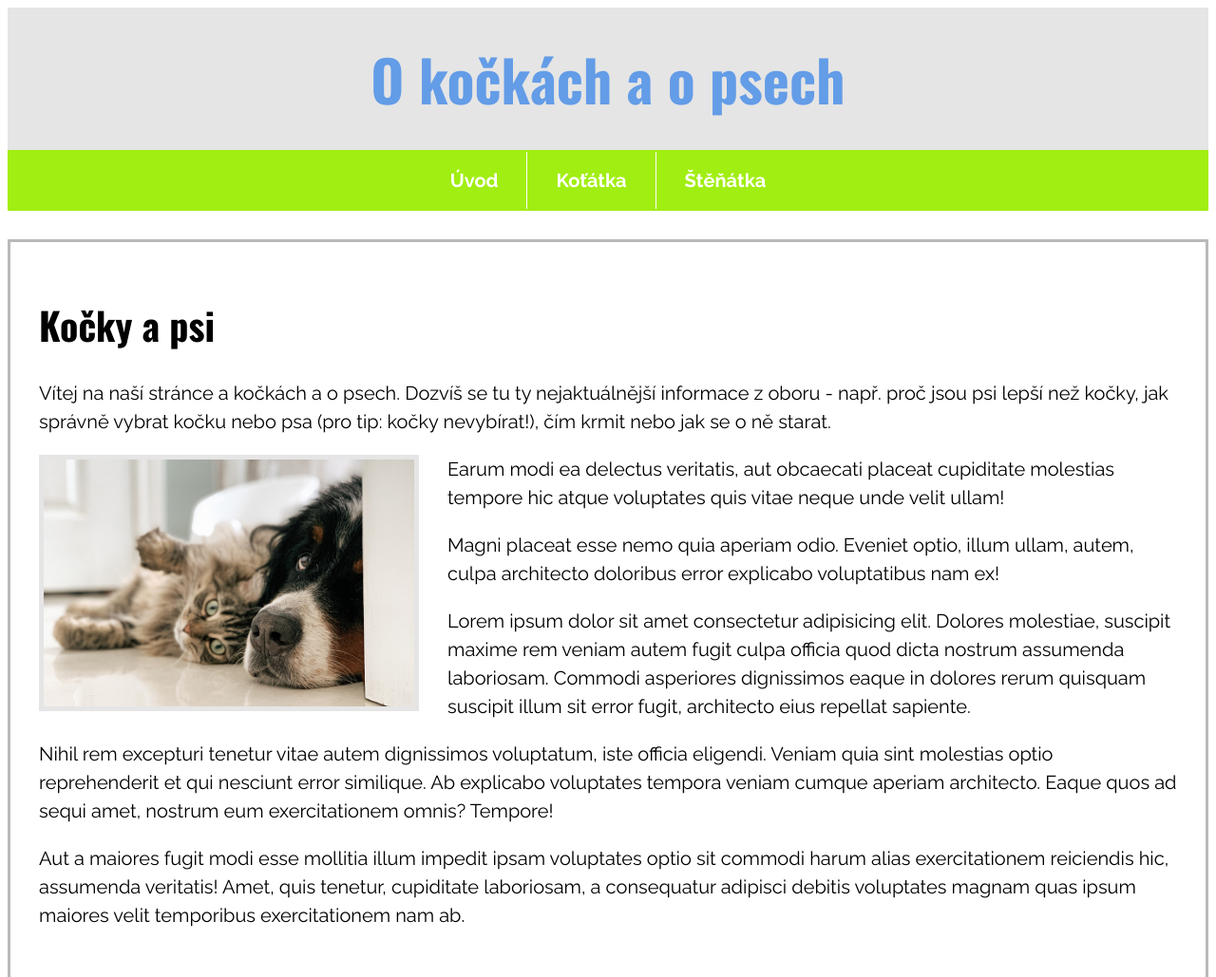
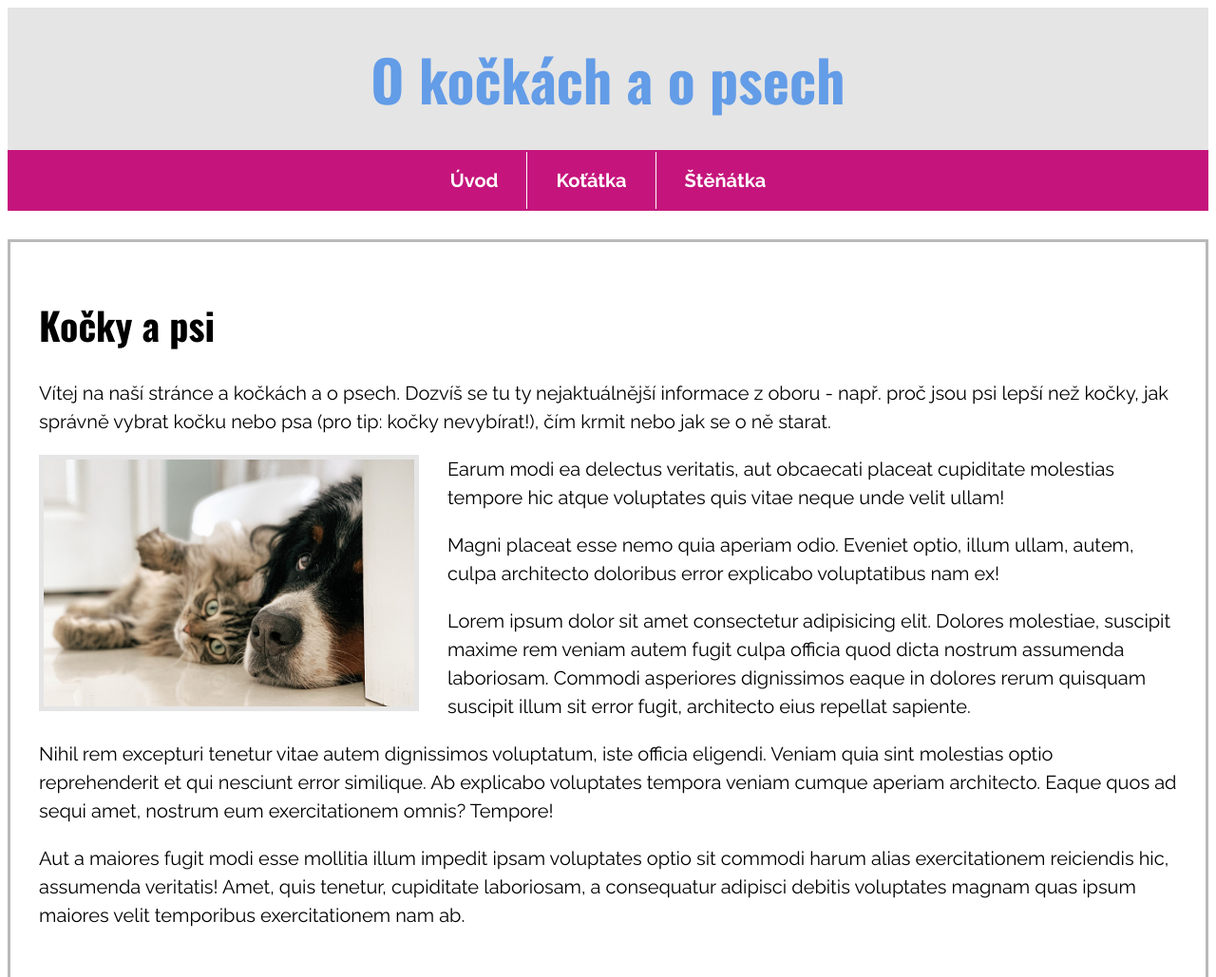
Before and after one commit to PetraWie/zaverecny-projekt-Lenka, an Eleventy site: page index.html in a window 1280 px wide. Shown: the top 1029 px of the page at 95% size. Built offline with nearby package versions, Linux system fonts and the light colour scheme; Eleventy itself is replaced by a stand-in of ours; files that its build step writes are made by us from their sources.

Commit message:
zmena barvy menu na ruzovou

```diff
--- a/css/style.css
+++ b/css/style.css
@@ -29,7 +29,7 @@ h1, h2, h3, h4, h5, h6 {
 }
 
 .menu {
-  background-color: #a1ee12;
+  background-color: #c5157c;
 }
 
 .menu__list {
```
